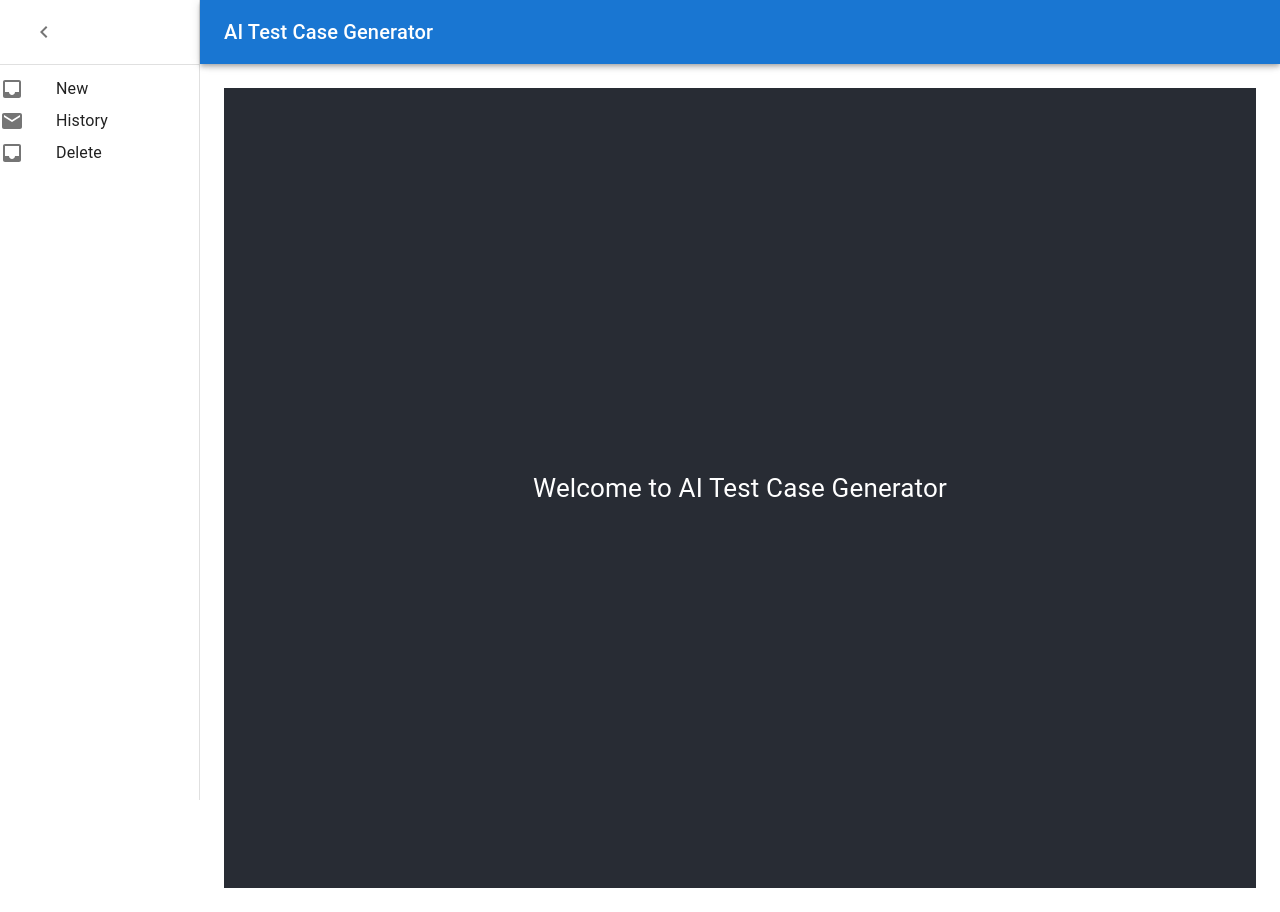
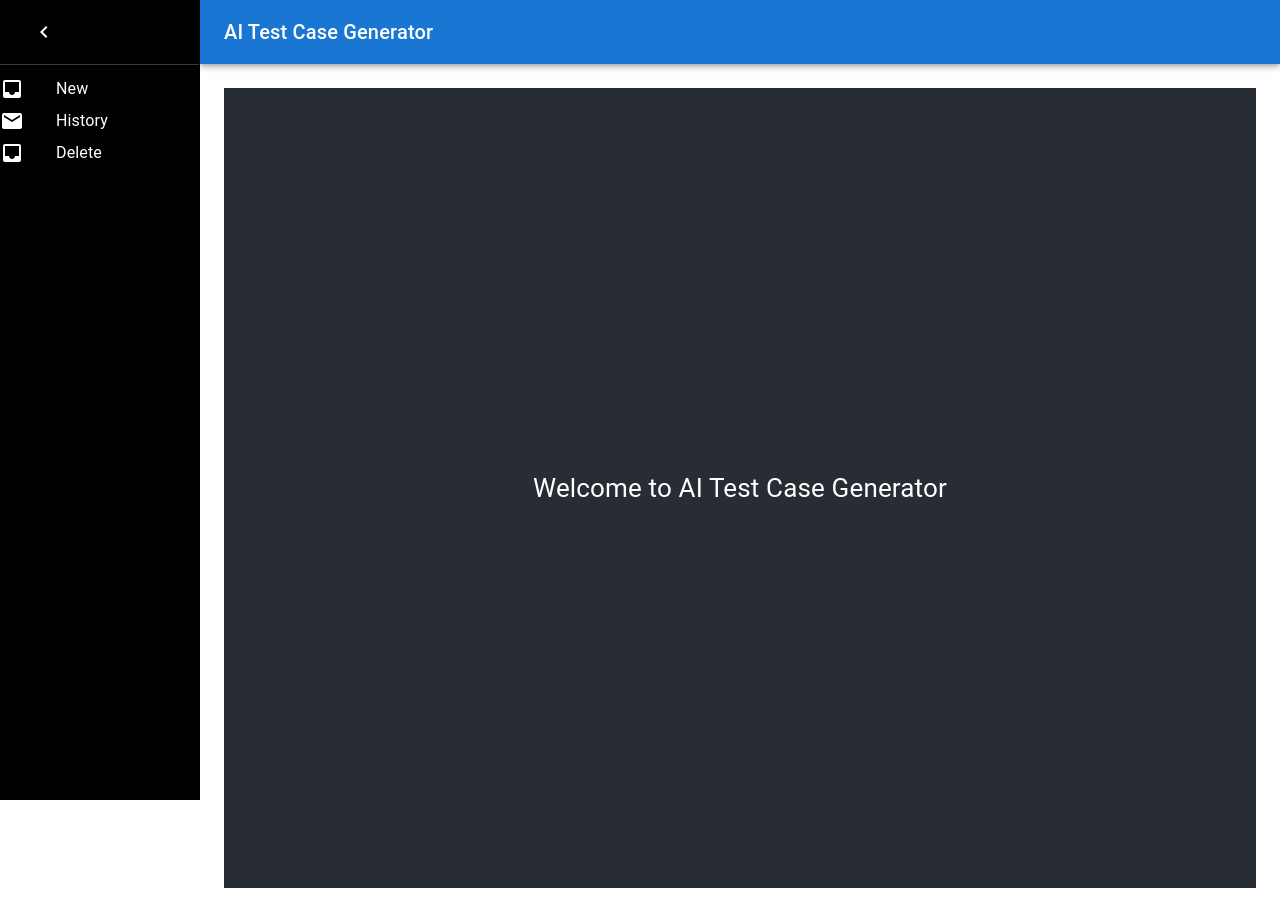
Before and after one commit to ramanshakyars/CasePilot-AI, a React (Create React App) app: page / in a window 1280 px wide. Built offline with nearby package versions, Linux system fonts and the light colour scheme.

Commit message:
working on chat drawer

```diff
--- /dev/null
+++ b/src/common/theme.jsx
@@ -0,0 +1,16 @@
+import { createTheme, ThemeProvider } from '@mui/material/styles';
+
+const theme = createTheme({
+  components: {
+    MuiDrawer: {
+      styleOverrides: {
+        paper: {
+          backgroundColor: 'black',
+          color: 'white',
+        },
+      },
+    },
+  },
+});
+
+export default theme;
--- a/src/pages/chat.jsx
+++ b/src/pages/chat.jsx
@@ -1,62 +1,102 @@
 import React from 'react';
 import { styled, useTheme } from '@mui/material/styles';
-import { Box, Drawer as MuiDrawer, AppBar as MuiAppBar, Toolbar, IconButton, Typography, List, ListItem, ListItemIcon, ListItemText, CssBaseline, Divider } from '@mui/material';
+import {
+  Box,
+  Drawer as MuiDrawer,
+  AppBar as MuiAppBar,
+  Toolbar,
+  IconButton,
+  Typography,
+  List,
+  ListItem,
+  ListItemIcon,
+  ListItemText,
+  CssBaseline,
+  Divider
+} from '@mui/material';
 import { Menu as MenuIcon, ChevronLeft as ChevronLeftIcon, Inbox as InboxIcon, Mail as MailIcon } from '@mui/icons-material';
 
 const drawerWidth = 200;
 
 const openedMixin = (theme) => ({
   width: drawerWidth,
-  transition: theme.transitions.create('width', { easing: theme.transitions.easing.sharp, duration: theme.transitions.duration.enteringScreen }),
-  overflowX: 'hidden',
+  transition: theme.transitions.create('width', {
+    easing: theme.transitions.easing.sharp,
+    duration: theme.transitions.duration.enteringScreen
+  }),
+  overflowX: 'hidden'
 });
 const closedMixin = (theme) => ({
-  transition: theme.transitions.create('width', { easing: theme.transitions.easing.sharp, duration: theme.transitions.duration.leavingScreen }),
+  transition: theme.transitions.create('width', {
+    easing: theme.transitions.easing.sharp,
+    duration: theme.transitions.duration.leavingScreen
+  }),
   overflowX: 'hidden',
-  width: `calc(${theme.spacing(6)} + 1px)`,
+  width: `calc(${theme.spacing(6)} + 1px)`
 });
 
-const AppBar = styled(MuiAppBar, { shouldForwardProp: (prop) => prop !== 'open' })(({ theme, open }) => ({
+const AppBar = styled(MuiAppBar, {
+  shouldForwardProp: (prop) => prop !== 'open'
+})(({ theme, open }) => ({
   zIndex: theme.zIndex.drawer + 1,
-  ...(open && { marginLeft: drawerWidth, width: `calc(100% - ${drawerWidth}px)` }),
+  ...(open && { marginLeft: drawerWidth, width: `calc(100% - ${drawerWidth}px)` })
 }));
-const Drawer = styled(MuiDrawer, { shouldForwardProp: (prop) => prop !== 'open' })(({ theme, open }) => ({
+
+const Drawer = styled(MuiDrawer, {
+  shouldForwardProp: (prop) => prop !== 'open'
+})(({ theme, open }) => ({
   width: drawerWidth,
   flexShrink: 0,
   whiteSpace: 'nowrap',
   ...(open
     ? { ...openedMixin(theme), '& .MuiDrawer-paper': openedMixin(theme) }
     : { ...closedMixin(theme), '& .MuiDrawer-paper': closedMixin(theme) }
-  ),
+  )
 }));
 
 export default function MiniDrawer({ children }) {
   const theme = useTheme();
   const [open, setOpen] = React.useState(true);
+
   return (
     <Box sx={{ display: 'flex' }}>
       <CssBaseline />
       <AppBar position="fixed" open={open}>
         <Toolbar>
-          <IconButton color="inherit" edge="start" onClick={() => setOpen(true)} sx={{ mr: 2, ...(open && { display: 'none' }) }}>
-            <MenuIcon />
+          <IconButton
+            color="inherit"
+            edge="start"
+            onClick={() => setOpen(true)}
+            sx={{ mr: 2, ...(open && { display: 'none' }) }}
+          >
+            <MenuIcon sx={{ color: 'white' }} />
           </IconButton>
-          <Typography variant="h6">AI Test Case Generator</Typography>
+          <Typography variant="h6" sx={{ color: 'white' }}>
+            AI Test Case Generator
+          </Typography>
         </Toolbar>
       </AppBar>
 
-      <Drawer variant="permanent" open={open}>
+      <Drawer
+        variant="permanent"
+        open={open}
+        PaperProps={{
+          sx: { backgroundColor: 'black', color: 'white' },
+        }}
+      >
         <Toolbar>
           <IconButton onClick={() => setOpen(false)}>
-            <ChevronLeftIcon />
+            <ChevronLeftIcon sx={{ color: 'white' }} />
           </IconButton>
         </Toolbar>
-        <Divider />
+        <Divider sx={{ bgcolor: 'grey.800' }} />
 
         <List>
           {['New', 'History', 'Delete'].map((text, idx) => (
             <ListItem key={text} disablePadding>
-              <ListItemIcon>{idx % 2 === 0 ? <InboxIcon /> : <MailIcon />}</ListItemIcon>
+              <ListItemIcon sx={{ color: 'white' }}>
+                {idx % 2 === 0 ? <InboxIcon /> : <MailIcon />}
+              </ListItemIcon>
               {open && <ListItemText primary={text} />}
             </ListItem>
           ))}
```
Also changed, not shown: src/App.js (+5 -2 lines).
